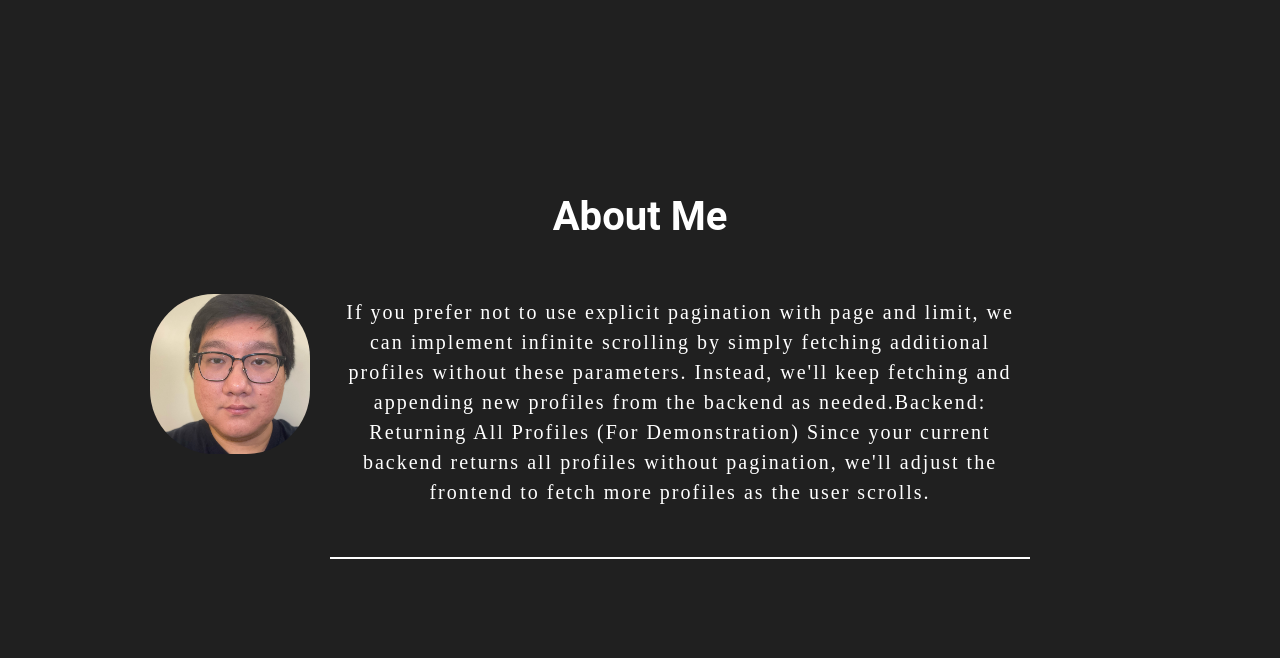
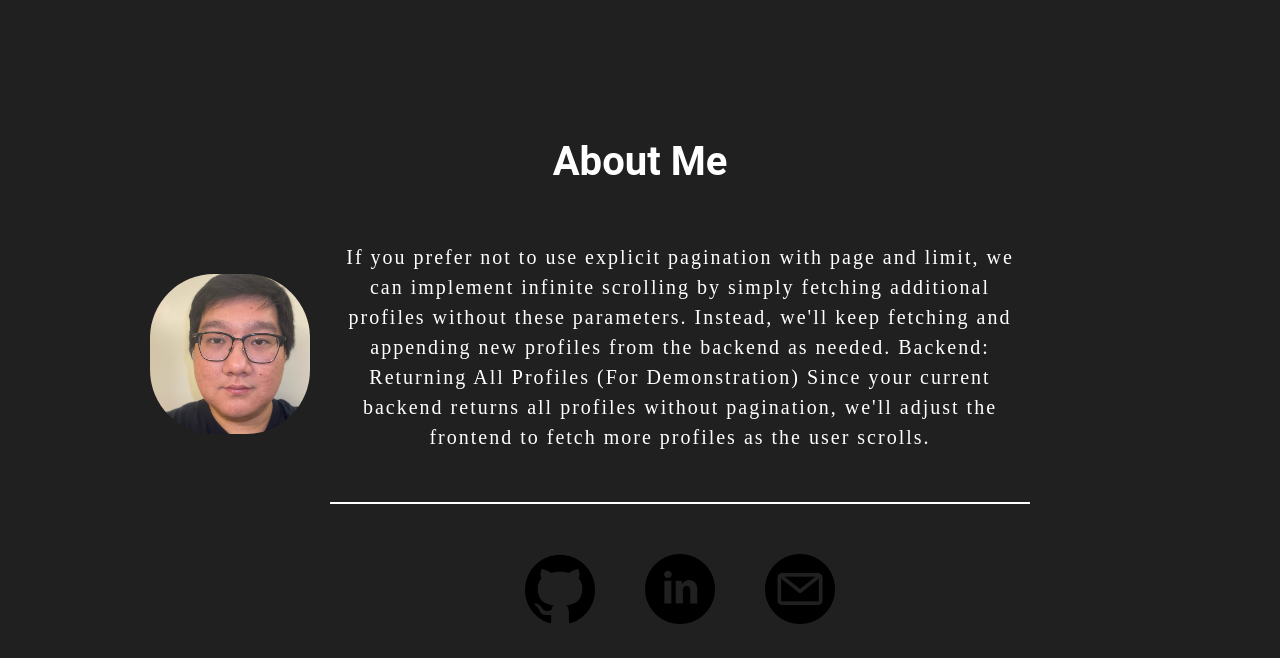
Before and after one commit to tristan-shen/Portfolio1, a plain HTML site: page index.html in a window 1280 px wide. Shown: the part 682-1340 px from the top of the page. Drawn offline with Linux system fonts and the light colour scheme.

Commit message:
fixed icons

```diff
--- a/CSS/About_Section.css
+++ b/CSS/About_Section.css
@@ -21,13 +21,13 @@
 .about-photo {
   margin-top: -100px; /* Adjust this value as needed */
 }
+
 .about-photo img {
   width: 160px;
   height: 160px;
   border-radius: 40%;
   object-fit: cover;
   object-position: center; /* Default position (center of the image) */
-  margin-top: 0px;
 }
 
 .about-text {
@@ -45,23 +45,32 @@
   line-height: 1.5; /* Adjust the line height as needed */
 }
 
+.about-icons img {
+  width: 70px; /* Adjust the size as needed */
+  height: 70px;
+  background-color: transparent; /* Ensure no background color */
+  border: none; /* Remove any border if present */
+}
+
 .about-icons {
+  justify-content: center; /* Center the icons */
   margin-top: 50px;
   display: flex; /* Add flexbox layout */
   gap: 50px; /* Add gap between icons */
 }
-.about-icons :hover {
-  color: blue;
-}
+
 .about-icons a {
-  margin-right: 10px;
-  color: white; /* Set the icon color */
+  width: 70px; /* Adjust the size as needed */
+  height: 70px;
+  color: rgb(33, 70, 235); /* Set the icon color */
   text-decoration: none; /* Remove underline from links */
-  gap: 1px;
+  border-radius: 50%;
 }
 
-.about-icons i {
-  font-size: 50px; /* Increase the size as needed */
+.about-icons a:hover {
+  width: 70px; /* Adjust the size as needed */
+  height: 70px;
+  background-color: blue;
 }
 
 .text-with-line {
--- a/index.html
+++ b/index.html
@@ -11,8 +11,6 @@
     <link rel="stylesheet" href="CSS\Work_Section.css">
     <link rel="stylesheet" href="CSS\Resume_Section.css">
     <link rel="stylesheet" href="CSS\Contact_Section.css">
-    <link rel="stylesheet" href="CSS\timevalue.css">
-    <link rel="stylesheet" href="CSS\mortgage.css">
     <meta http-equiv="Content-Security-Policy" content="default-src 'self'; script-src 'self'; style-src 'self'; img-src 'self' data:;">
 
 </head>
@@ -59,34 +57,34 @@
     </section>
 
         <!-- About Section -->
-    <section class="About-section" 1id="About">
+    <section class="About-section" id="About">
         <h1>About Me</h1>
         <div class="about-container">
             <div class="about-photo">
                 <img src="image/i.jpeg" alt="Your Photo">
-
             </div>
             <div class="about-text">
                 <p class="text-with-line">
                     If you prefer not to use explicit pagination with page and limit, we can implement infinite scrolling by simply fetching additional
-                profiles without these parameters. Instead, we'll keep fetching and appending new profiles from the backend as needed.Backend:
+                    profiles without these parameters. Instead, we'll keep fetching and appending new profiles from the backend as needed. Backend:
                     Returning All Profiles (For Demonstration)
                     Since your current backend returns all profiles without pagination, we'll adjust the frontend to fetch more profiles as the user scrolls.
                 </p>
                 <div class="about-icons">
                     <a href="https://github.com/tristan-shen" target="_blank">
-                <i class="fab fa-github"></i>
+                        <img src="image/github-icon.png" alt="GitHub" class="icon">
                     </a>
                     <a href="https://linkedin.com/in/zeqiang-shen-991740251" target="_blank">
-                <i class="fab fa-linkedin" alt="LinkedIn"></i>
+                        <img src="image/linkedin-icon.png" alt="LinkedIn" class="icon">
                     </a>
                     <a href="mailto:shen.tristan@gmail.com">
-                <i class="fas fa-envelope"></i>
+                        <img src="image/email-icon.png" alt="Email" class="icon">
                     </a>
                 </div>
             </div>
         </div>
     </section>
+
 
     <!-- Resume Section -->
     <section class="content-section" id="Resume">
```
Also changed, not shown: image/email-icon.png (added), image/github-icon.png (added), image/linkedin-icon.png (added). Lines whose indentation alone changed are shown as unchanged.
